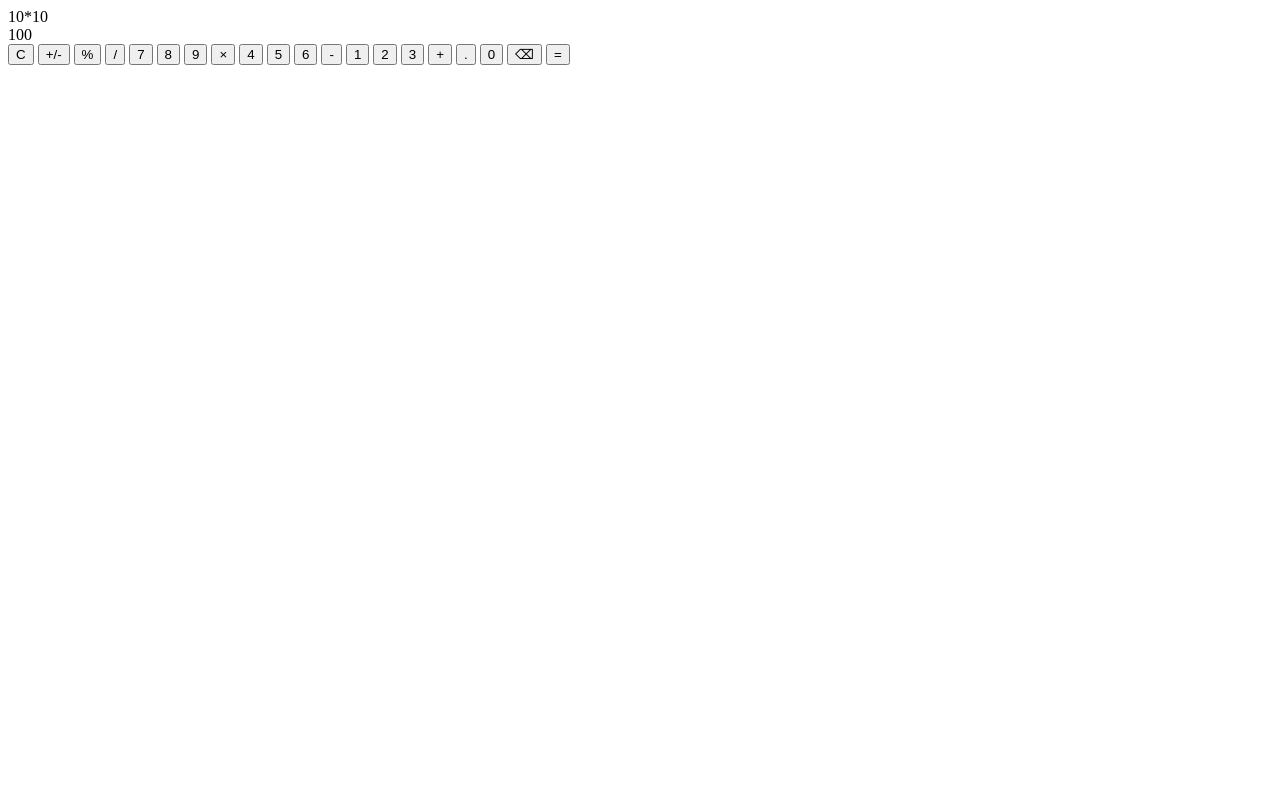
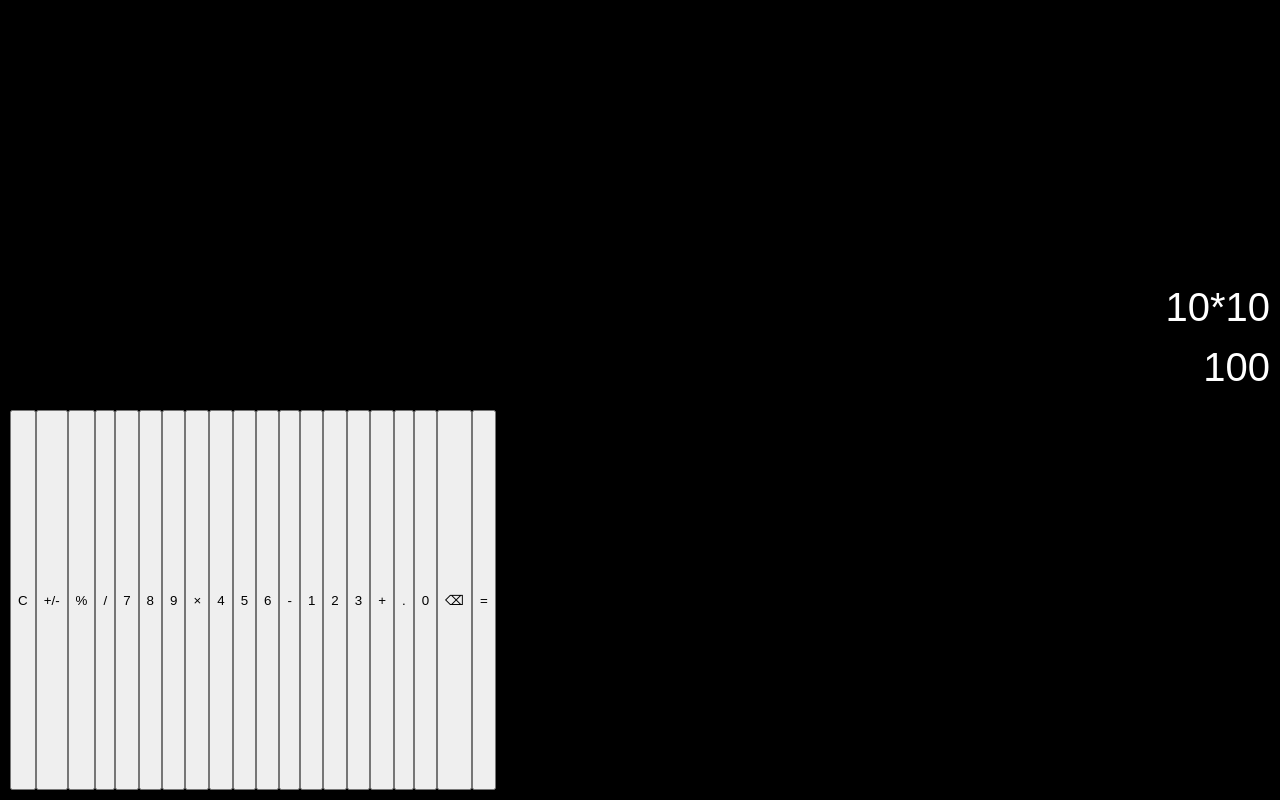
Before and after one commit to victoralfonsoulloa/Project_Calculator_App, a plain HTML site: page index.html in a window 1280 px wide. Drawn offline with Linux system fonts and the light colour scheme.

Commit message:
Add basic HTML/CSS for calculator layout

```diff
--- a/index.html
+++ b/index.html
@@ -11,7 +11,7 @@
         <div id="expression">10*10</div>
         <div id="result">100</div>
     </section>
-    <section>
+    <section id="input">
         <button class="btn light" data-action="clear" data-value="C">C</button>
         <button class="btn light" data-action="negate" data-value="C">+/-</button>
         <button class="btn light" data-action="mod" data-value="%">%</button>
--- a/style.css
+++ b/style.css
@@ -0,0 +1,25 @@
+body {
+    height: 100vh;
+    margin: 0;
+    display: flex;
+    flex-direction: column;
+    font-family: sans-serif;
+    background-color: black;
+    color: white;
+}
+
+section {
+    display: flex;
+    flex-wrap: wrap;
+    flex: 1;
+    padding: 10px;
+    font-size: 40px;
+    font-weight: 300;
+}
+
+#output {
+   flex-direction: column;
+   justify-content: flex-end;
+   align-items: flex-end;
+   gap: 15px;
+}
```
